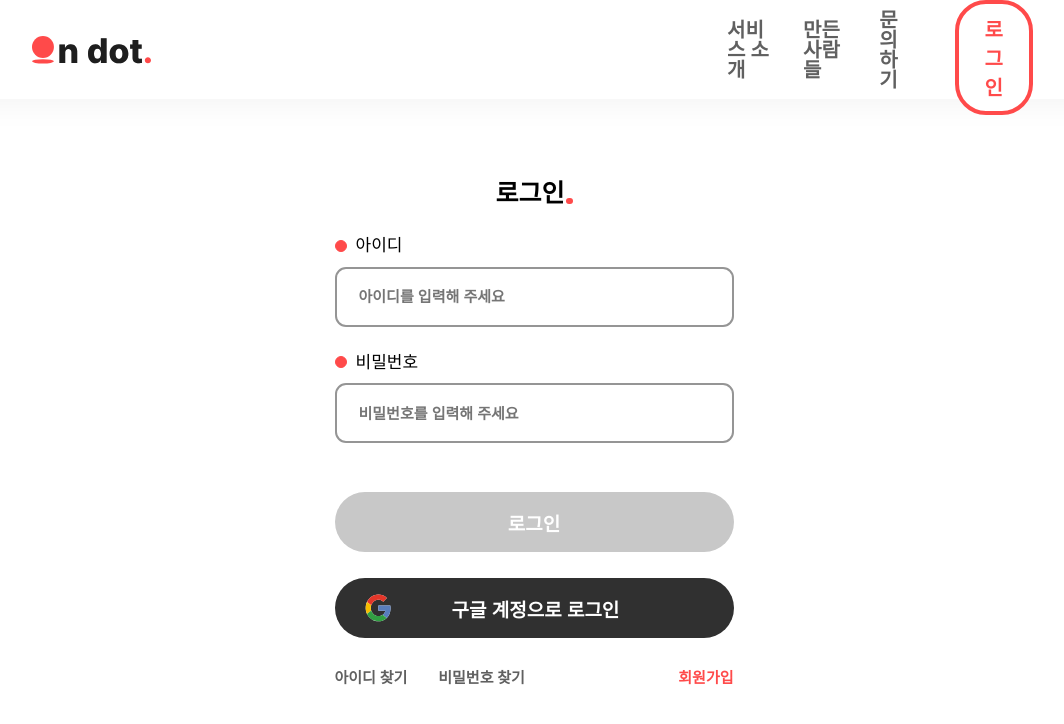
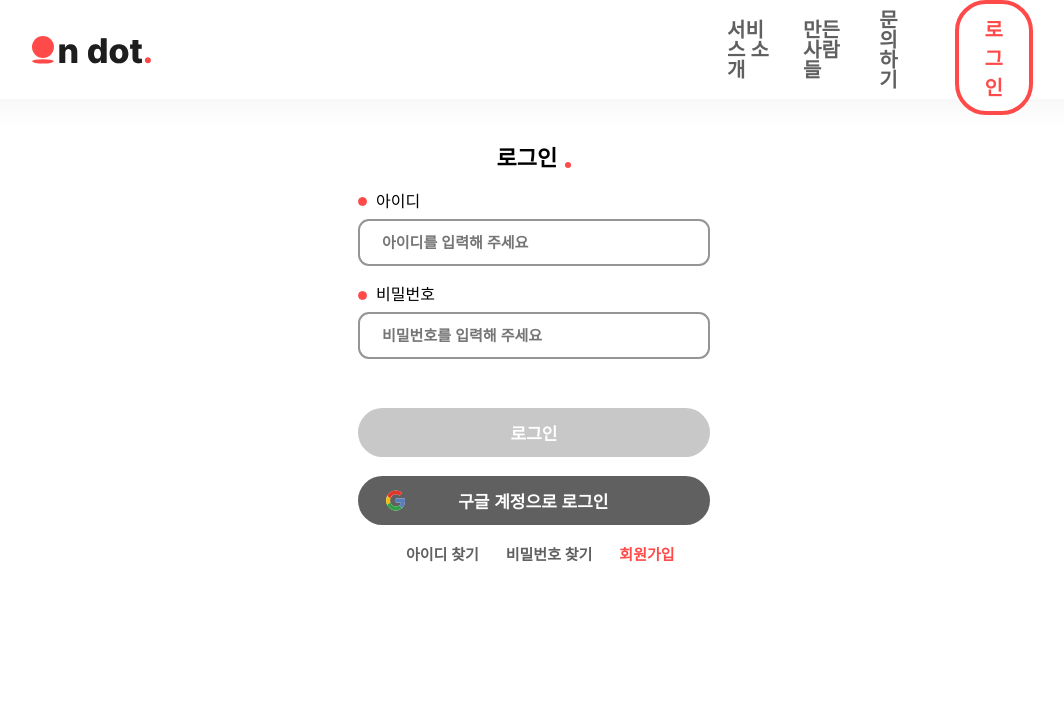
Before and after one commit to Team-OnDot/OnDot-Frontend, a React (Create React App) app: page /login in a window 1280 px wide. Shown: the top 724 px of the page, without its empty margins (106-1170 px from the left). Built offline with nearby package versions, Linux system fonts and the light colour scheme; a web font is replaced by a local one.

Commit message:
[FEAT]#17 로그인 UI 수정

```diff
--- a/src/components/login/LoginForm.style.ts
+++ b/src/components/login/LoginForm.style.ts
@@ -2,8 +2,8 @@ import styled from "styled-components";
 
 //로그인 form
 export const loginForm = styled.form`
-    margin: 31px auto 0px auto;
-    width: 399px;
+    margin: 23px auto 0px auto;
+    width: 352px;
 `;
 
 //아이디 form
@@ -13,7 +13,7 @@ export const idForm = styled.div`
 
 //비밀번호 form
 export const pwForm = styled.div`
-    margin-top: 27px;
+    margin-top: 21px;
 `;
 
 //form header
@@ -24,8 +24,8 @@ export const formHeader = styled.div`
 //header ellipse
 export const ellipse = styled.div`
     border: 1px solid ${props => props.theme.colors.red1};
-    width: 12px;
-    height: 12px;
+    width: 9px;
+    height: 9px;
     color: ${props => props.theme.colors.red1};
     border-radius: 10px;
     margin: auto 0;
@@ -34,22 +34,22 @@ export const ellipse = styled.div`
 
 //form 헤더 텍스트
 export const formHeaderText = styled.div`
-    font-size: 17px;
+    font-size: 16px;
     margin-left: 9px;
 `;
 
 //입력 박스
 export const loginInputBox = styled.div`
-    margin-top: 12px;
+    margin-top: 9px;
 `;
 
 //아이디, 비밀번호 입력창
 export const loginInput = styled.input`
-    width: 399px;
-    height: 60px;
+    width: 352px;
+    height: 47px;
     border: 1px solid black;
     font-size: 15px;
-    color: ${props => props.theme.colors.gray2};
+    color: ${props => props.theme.colors.gray4};
     padding: 21px 22px;
     border-radius: 11px;
     border: 2px solid ${props => props.theme.colors.gray4};
@@ -62,10 +62,10 @@ export const loginBtn = styled.button<{toggle:boolean}>`
     margin-top: 49px;
     border: none;
     color: white;
-    font-size: 19px;
+    font-size: 17px;
     font-weight: 700;
-    width: 399px;
-    height: 60px;
+    width: 352px;
+    height: 49px;
     justify-content: center;
     align-items: center;
     border-radius: 30px;
@@ -74,17 +74,17 @@ export const loginBtn = styled.button<{toggle:boolean}>`
 
 //구글 로그인버튼
 export const googleLoginBtn = styled(loginBtn)`
-    margin-top: 26px;
-    background-color: ${props => props.theme.colors.gray1};
+    margin-top: 19px;
+    background-color: ${props => props.theme.colors.gray2};
     justify-content: left;
     align-items: left;
 `;
 
 //구글 로고 박스
 export const googleLogo = styled.div`
-    width: 25.843px;
-    height: 27.759px;
-    margin-left: 24.7px;
+    width: 21.209px;
+    height: 21.343px;
+    margin-left: 21px;
 `;
 
 
@@ -96,5 +96,5 @@ export const googleLogoImg = styled.img`
 
 //구글 로그인 텍스트
 export const googleLoginText = styled.div`
-    margin-left: 60.46px;
+    margin-left: 52px;
 `;
--- a/src/pages/login/Login.style.ts
+++ b/src/pages/login/Login.style.ts
@@ -2,7 +2,7 @@ import styled from "styled-components";
 
 //헤더
 export const loginHeader = styled.div`
-    margin-top: 82px;
+    margin-top: 49px;
     text-align: center;
 `;
 
@@ -12,13 +12,13 @@ export const loginWrapper = styled.div`
 
 //로그인 텍스트
 export const loginHeaderText = styled.div`
-    font-size: 25px;
+    font-size: 22px;
     font-weight: 900;
 `;
 
 //로그인 온점
 export const loginHeaderDot = styled.div`
-    margin-left: 2px;
+    margin-left: 8px;
     margin-top: auto;
     margin-bottom: 2px;
     width: 6.173px;
@@ -30,23 +30,26 @@ export const loginHeaderDot = styled.div`
 
 //Footer
 export const LoginFooter = styled.div`
-    width: 399px;
-    margin: 33px auto 30px auto;
+    width: 352px;
+    margin: 23px auto 30px auto;
     display: flex;
 `;
 
+export const LoginFooterWrap = styled.div`
+    display: inline-flex;
+    margin: 0px auto 0px 48px;
+`;
 //Footer 텍스트(아이디, 비밀번호 찾기)
 export const findText = styled.div`
     font-weight: 600;
     font-size: 15px;
+    margin-right: 27px;
+    text-align: center;
     color: ${props => props.theme.colors.gray2};
-    margin-right: 31px;
 `;
 
 //Footer 텍스트(회원가입)
 export const signInText = styled(findText)`
     color: ${props => props.theme.colors.red1};
-    margin-right: 0px;
-    margin-left: auto;
     cursor: pointer;
 `;
--- a/src/pages/login/Login.tsx
+++ b/src/pages/login/Login.tsx
@@ -24,9 +24,11 @@ function Login() {
 			<LoginForm/>
 			{/*Footer*/}
 			<S.LoginFooter>
-				<S.findText>아이디 찾기</S.findText>
-				<S.findText>비밀번호 찾기</S.findText>
-				<S.signInText onClick={onClickSignIn}>회원가입</S.signInText>
+				<S.LoginFooterWrap>
+					<S.findText>아이디 찾기</S.findText>
+					<S.findText>비밀번호 찾기</S.findText>
+					<S.signInText onClick={onClickSignIn}>회원가입</S.signInText>
+				</S.LoginFooterWrap>
 			</S.LoginFooter>
 		</div>
 	);
```
